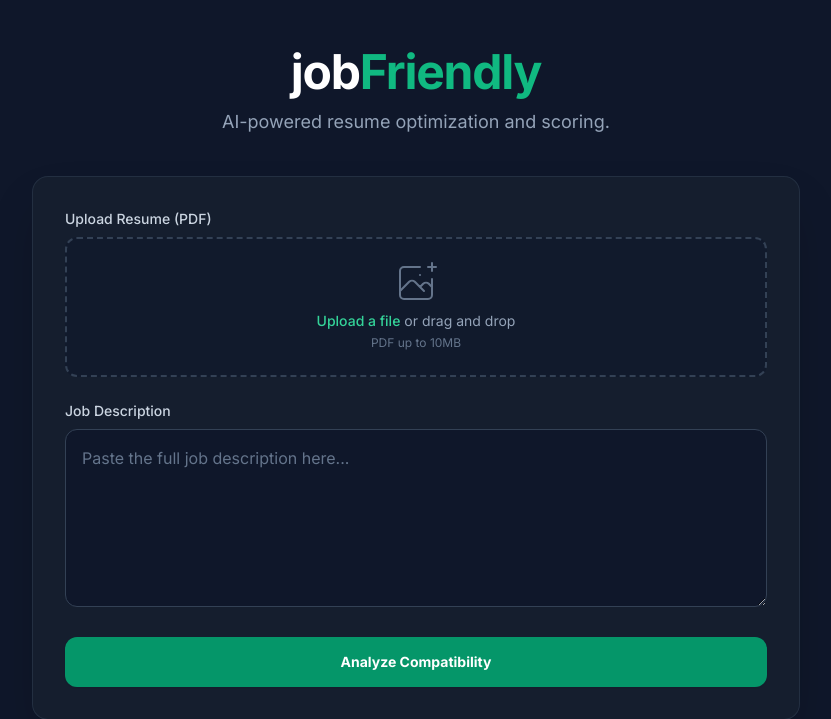
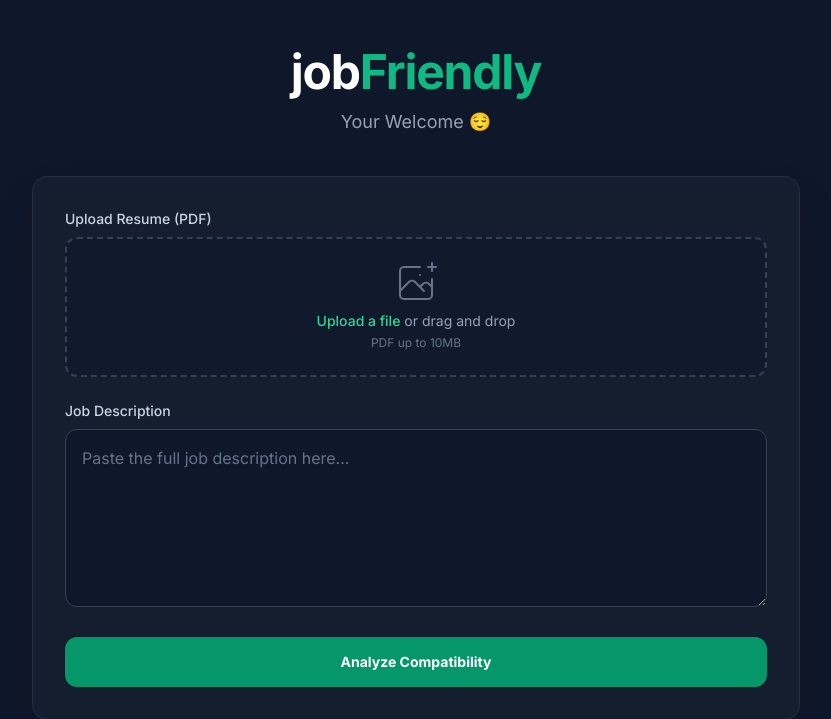
Before and after one commit to SoumyaBhaiya/jobFriendly, a Flask app: page / in a window 1280 px wide. Shown: the top 719 px of the page, without its empty margins (224-1055 px from the left). Run offline with Flask 3, Linux system fonts and the light colour scheme; some libraries are stand-ins or nearby versions.

Commit message:
Added emoji

```diff
--- a/templates/index.html
+++ b/templates/index.html
@@ -28,7 +28,7 @@
         <h1 class="text-4xl md:text-5xl font-extrabold tracking-tight text-white mb-3">
             job<span class="text-brand-500">Friendly</span>
         </h1>
-        <p class="text-slate-400 text-lg">AI-powered resume optimization and scoring.</p>
+        <p class="text-slate-400 text-lg">Your Welcome 😌 </p>
     </div>
 
     {% if error %}
```
